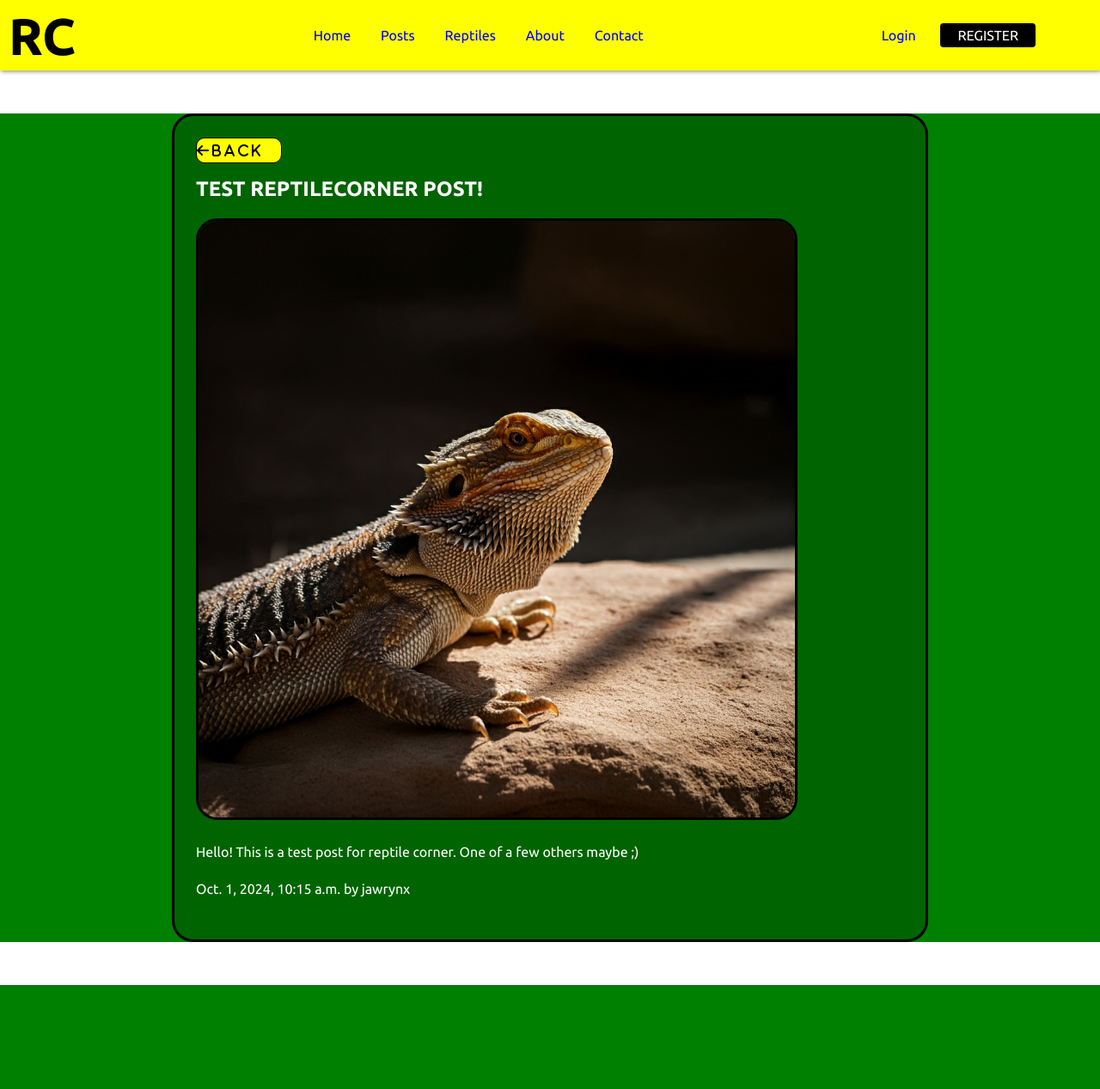
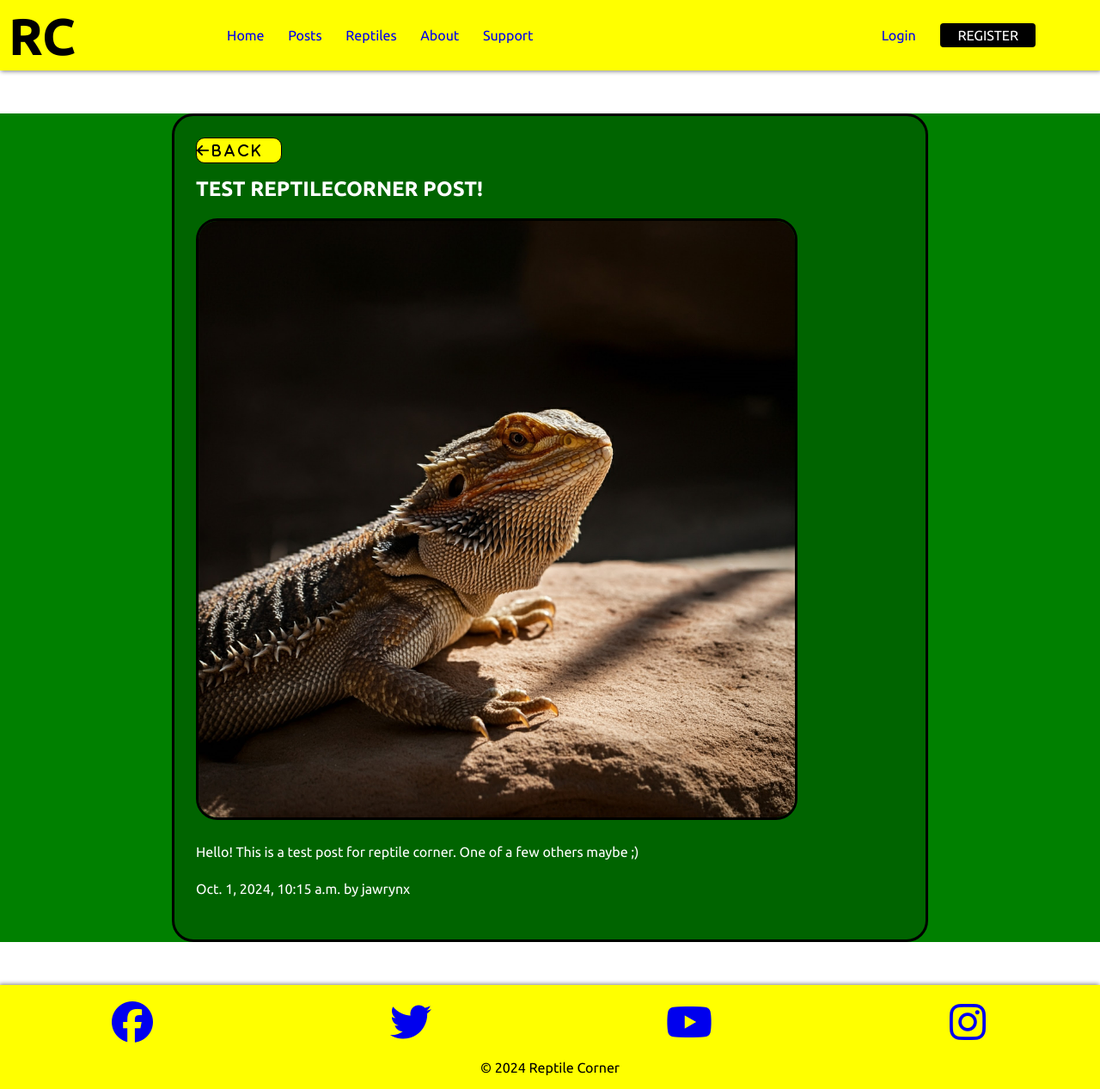
Before and after one commit to Jawrynx/ReptileCorner, a Django app: a page that uses templates/layout.html in a window 1280 px wide. Shown: the whole page at 86% size. Before the commit the page ends 1146 px from the top, so only its background shows below. Run offline with Django 5.2, Linux system fonts and the light colour scheme; data comes from the database, SQL or seed files in the repository; both versions use the stored data as it was after the commit; some libraries are stand-ins or nearby versions.

Commit message:
Created footer with social links on main layout and added font and position styling

```diff
--- a/ReptileCorner/urls.py
+++ b/ReptileCorner/urls.py
@@ -29,4 +29,6 @@ urlpatterns = [
     path('posts/', include('posts.urls')),
     path('users/', include('users.urls')),
     path('profile/', include('profiles.urls')),
+    path('about/', views.about),
+    path('support/', views.support),
 ]
--- a/static/css/style.css
+++ b/static/css/style.css
@@ -539,6 +539,25 @@ textarea {
     border: 1px solid blue;
 }
 
+/* Footer */
+
+footer {
+    background-color: yellow;
+    box-shadow: -1px -1px 5px 0px gray;
+}
+
+.social-icons > a {
+    text-align: center;
+    font-size: 3rem;
+    margin-top: 1rem;
+}
+
+.copyright {
+    text-align: center;
+    padding: 1rem 0;
+    color: black;
+}
+
 @media screen and (min-width: 992px) {
     /* Navbar */
     .desktop-nav, .desktop-user-links {
--- a/templates/layout.html
+++ b/templates/layout.html
@@ -27,8 +27,8 @@
                 <li><a href="/">Home</a></li>
                 <li><a href="{% url 'posts:list' %}">Posts</a></li>
                 <li><a href="#">Reptiles</a> </li>
-                <li><a href="#">About</a></li>
-                <li><a href="#">Contact</a></li>
+                <li><a href="/about">About</a></li>
+                <li><a href="/support">Support</a></li>
                 <div class="line-container">
                     <span class="horizontal-line"></span>
                 </div>
@@ -48,8 +48,8 @@
                 <li><a href="/">Home</a></li>
                 <li><a href="{% url 'posts:list' %}">Posts</a></li>
                 <li><a href="#">Reptiles</a> </li>
-                <li><a href="#">About</a></li>
-                <li><a href="#">Contact</a></li>
+                <li><a href="/about">About</a></li>
+                <li><a href="/support">Support</li>
             </ul>
          </div>
          <div class="desktop-user-links">
@@ -68,7 +68,23 @@
         {% endblock %}
     </main>
     <footer>
-
+        <div class="footer-container">
+            <div class="social-icons grid">
+                <a href="https://www.facebook.com" target="_blank" class="col-3">
+                    <i class="fab fa-facebook"></i>
+                </a>
+                <a href="https://twitter.com" target="_blank" class="col-3">
+                    <i class="fab fa-twitter"></i>
+                </a>
+                <a href="https://www.youtube.com" target="_blank" class="col-3">
+                    <i class="fab fa-youtube"></i>
+                </a>
+                <a href="https://www.instagram.com" target="_blank" class="col-3">
+                    <i class="fab fa-instagram"></i>
+                </a>
+            </div>
+            <p class="copyright">&copy; 2024 Reptile Corner</p>
+        </div>
     </footer>
 </body>
 </html>
```
Also changed, not shown: ReptileCorner/views.py (+7 -1 lines), templates/about.html (added, +11 -0 lines), templates/support.html (added, +11 -0 lines), db.sqlite3.
